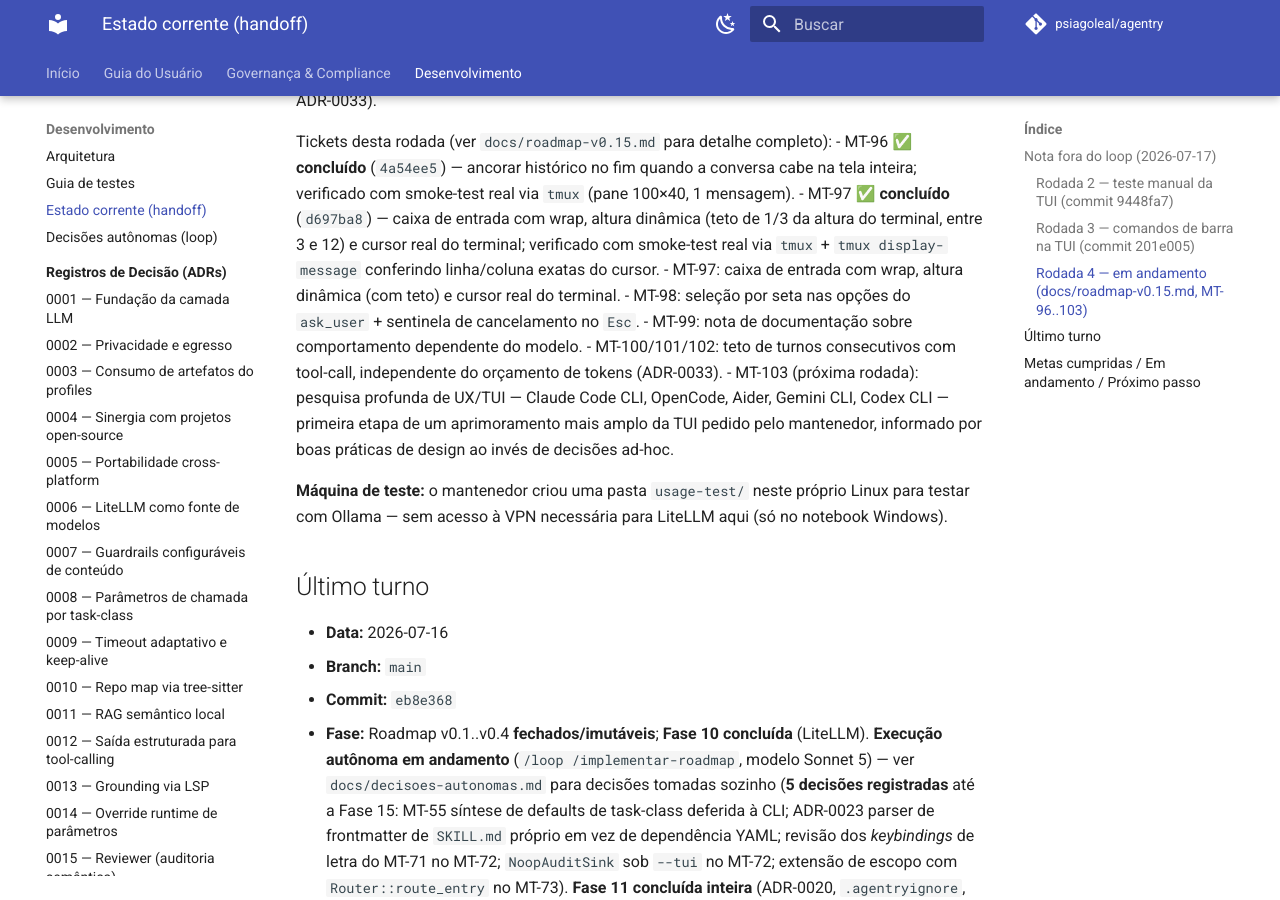
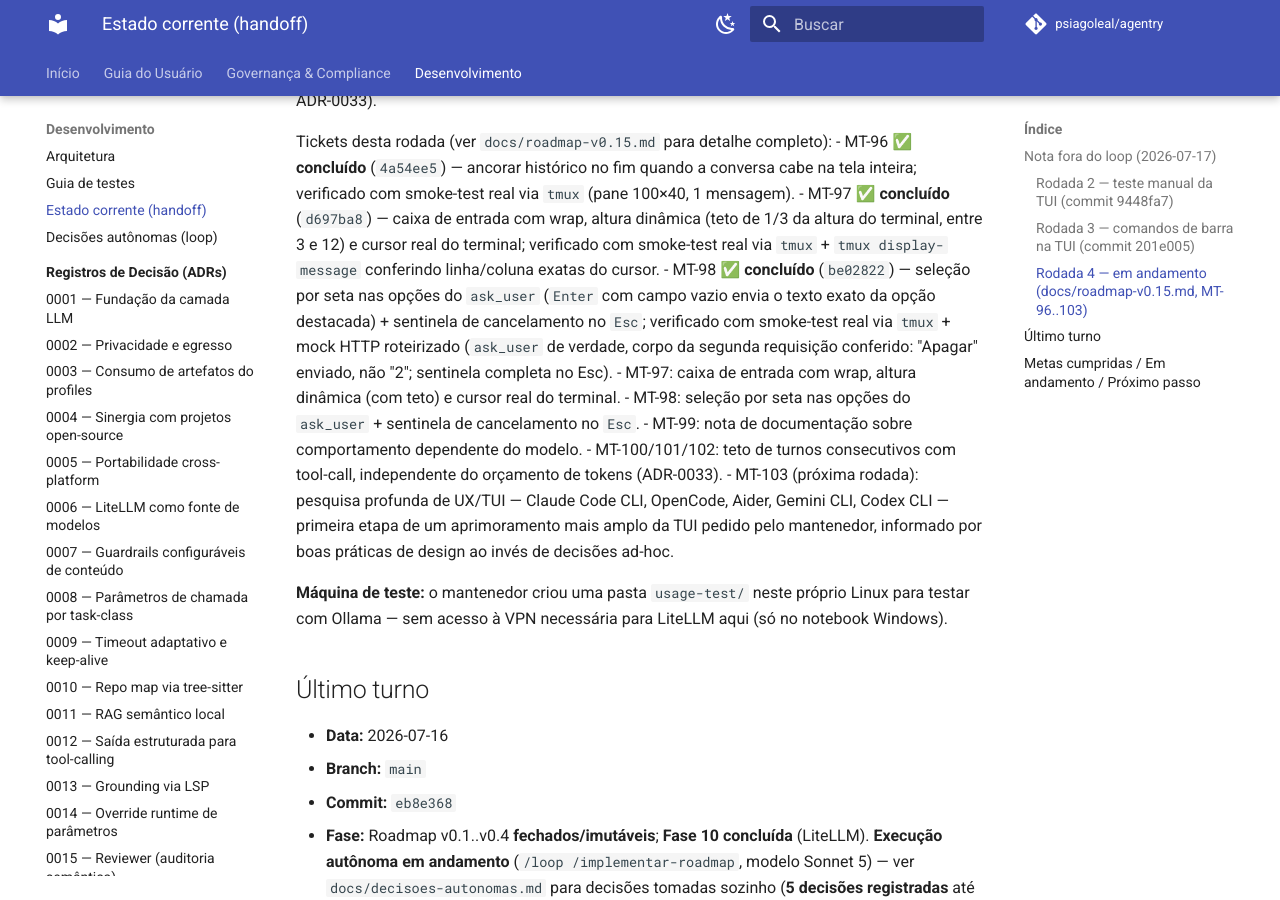
Before and after one commit to psiagoleal/agentry, an MkDocs documentation site: the page built from docs/CURRENT-STATE.md, in a window 1280 px wide and 900 px high, scrolled down 3141 px. Built offline with MkDocs 1.6.1 and Material for MkDocs 9.7.7, drawn with Linux system fonts in a browser that asks for light colours; comment, search, counter and statistics services are not loaded.

Commit message:
docs(handoff): marca MT-98 concluído; próximo passo é o MT-99
{agente: Claude Code; modelo: claude-sonnet-5}

```diff
--- a/docs/CURRENT-STATE.md
+++ b/docs/CURRENT-STATE.md
@@ -125,6 +125,10 @@ Tickets desta rodada (ver `docs/roadmap-v0.15.md` para detalhe completo):
 - MT-97 ✅ **concluído** (`d697ba8`) — caixa de entrada com wrap, altura dinâmica (teto de 1/3
   da altura do terminal, entre 3 e 12) e cursor real do terminal; verificado com smoke-test
   real via `tmux` + `tmux display-message` conferindo linha/coluna exatas do cursor.
+- MT-98 ✅ **concluído** (`be02822`) — seleção por seta nas opções do `ask_user` (`Enter` com
+  campo vazio envia o texto exato da opção destacada) + sentinela de cancelamento no `Esc`;
+  verificado com smoke-test real via `tmux` + mock HTTP roteirizado (`ask_user` de verdade,
+  corpo da segunda requisição conferido: "Apagar" enviado, não "2"; sentinela completa no Esc).
 - MT-97: caixa de entrada com wrap, altura dinâmica (com teto) e cursor real do terminal.
 - MT-98: seleção por seta nas opções do `ask_user` + sentinela de cancelamento no `Esc`.
 - MT-99: nota de documentação sobre comportamento dependente do modelo.
```
Also changed, not shown: docs/roadmap-v0.15.md (+1 -1 lines).
